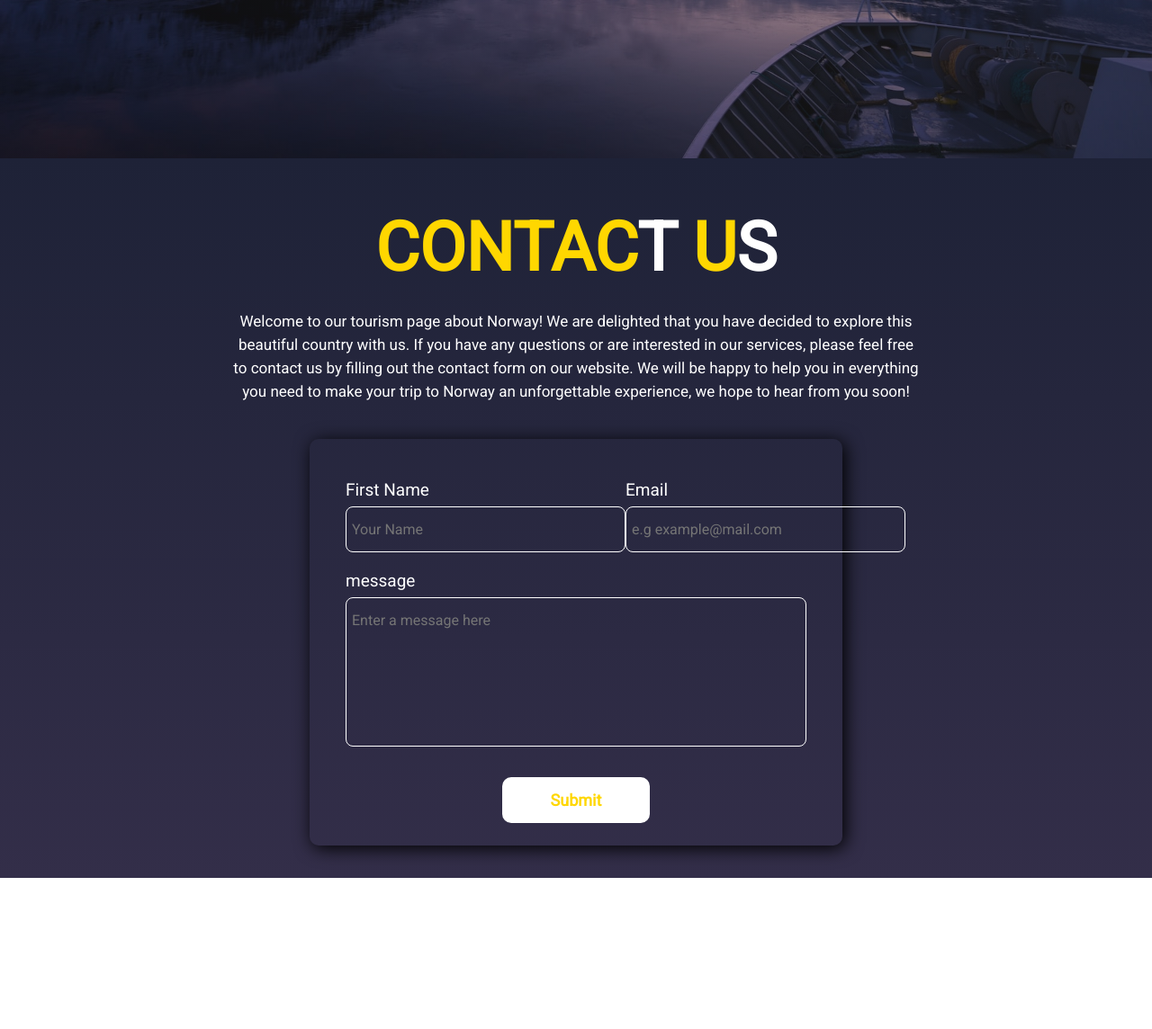
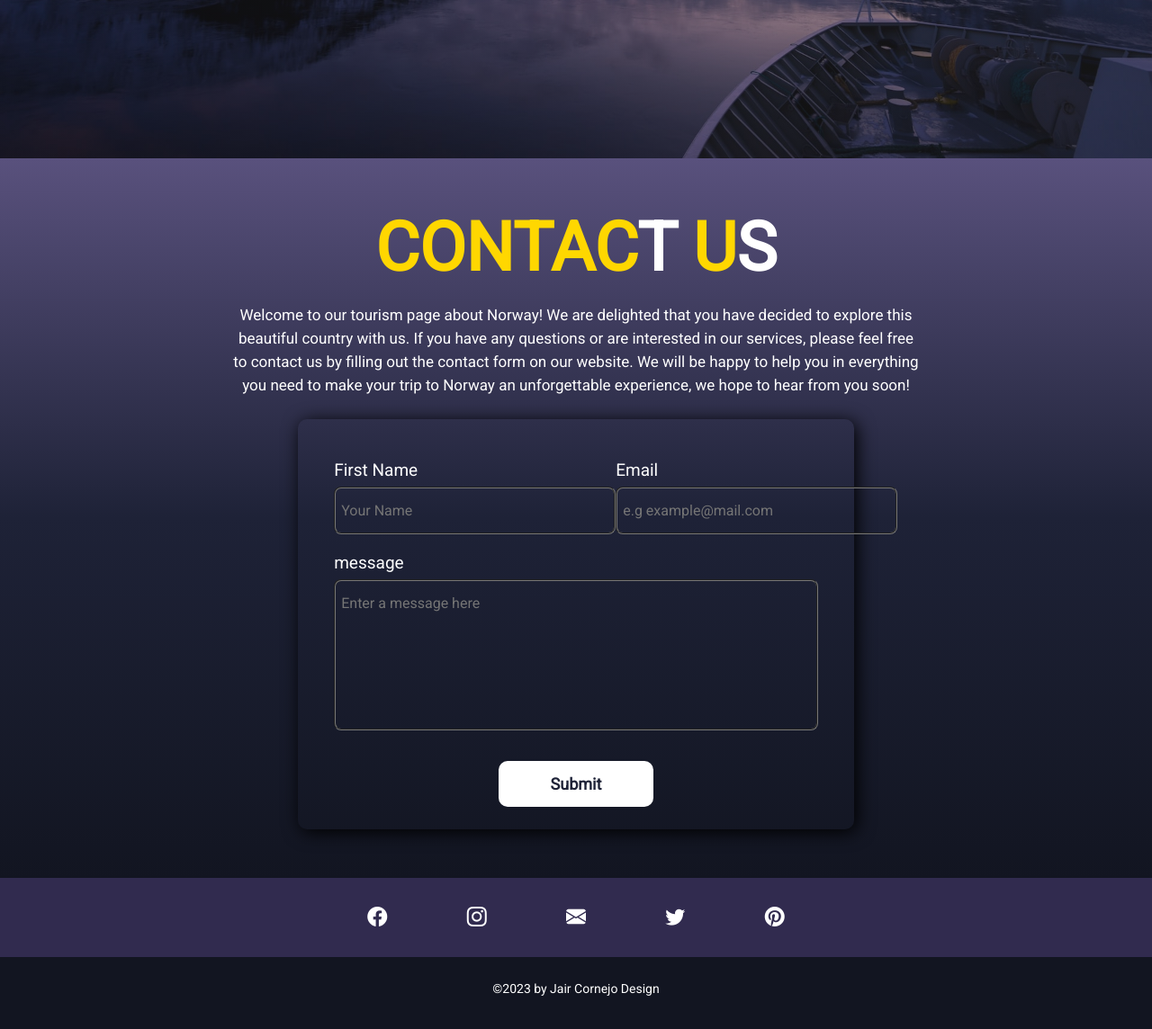
Before and after one commit to JairAle25/Landing-Page-Norway, a plain HTML site: page index.html in a window 1280 px wide. Shown: the part 3464-4608 px from the top of the page at 90% size. Before the commit the page ends 4440 px from the top, so only its background shows below. Drawn offline with nearby package versions, Linux system fonts and the light colour scheme.

Commit message:
termine el diseño de la pagina para pc

```diff
--- a/estilo.css
+++ b/estilo.css
@@ -115,7 +115,7 @@ header a:hover{
     width: 375px;
 }
 .tours{
-    background:linear-gradient(#261c18,#352722,#494267,#5a527f );
+    background:linear-gradient(#261c18,#352722,#5a527f );
     height: 255vh;
 }
 .descTour{
@@ -255,7 +255,7 @@ header a:hover{
 
 .contact{
     height: 100vh;
-    background:linear-gradient(#1e2237,#332e49);
+    background:linear-gradient(#59517d,#1e2237,#121521);
 }
 
 
@@ -271,14 +271,14 @@ header a:hover{
     font-size: 75px;
 }
 .contContact p{
-    padding-top: 25px;
+    padding-top: 18px;
     font-size: 17px;
     line-height: 26px;
-    padding-bottom: 40px;
+    padding-bottom: 25px;
 }
 
 .formulario{
-    width: 40%;
+    width: 42%;
     margin: 0 auto;
     border-radius: 10px;
     box-shadow: 3px 3px 20px rgb(0, 0, 0);
@@ -309,15 +309,15 @@ header a:hover{
 .formulario input{
     color: rgb(255, 255, 255);
     font-size: 16px;
-    background:none;
-    border:1px solid white;
+    background: none;
+    border-style: groove;
     border-radius: 8px;
 }
 
 .formulario button{
     cursor: pointer;
     background-color: white;
-    color:#FFD700;
+    color:#1e2237;
     margin: 0 auto;
     margin-top: 34px;
     width: 32%;
@@ -332,6 +332,41 @@ header a:hover{
 }
 
 .formulario button:hover{
-    background-color:#FFD700;
+    background-color:#1e2237;
     color:white;
 }
+
+.redes{
+    height: 21vh;
+    background-color: #312b4f;
+}
+.contRedes{
+    display: flex;
+    justify-content: space-evenly;
+    width: 50%;
+    margin: 0 auto;
+    align-items: center;
+    height: 11vh;
+}
+
+.contRedes i{
+    font-size: 22px;
+    padding-top: 32px;
+    color: white;
+    transition-property:color;
+    transition-duration: 0.5s;
+}
+.contRedes i:hover{
+    color: black;
+}
+.copy{
+    height: 10vh;
+    background-color: #121521;
+    display: flex;
+    justify-content: center;
+}
+
+.copy p{
+    padding-top: 27px;
+    font-size: 14px;
+}
--- a/index.html
+++ b/index.html
@@ -124,8 +124,17 @@
             </form>
         </section>
     </main>
-    <footer>
-
+    <footer class="redes">
+        <div class="contRedes">
+            <a href=""><i class="bi bi-facebook"></i></a>
+            <a href=""><i class="bi bi-instagram"></i></a>
+            <a href=""><i class="bi bi-envelope-fill"></i></a>
+            <a href=""><i class="bi bi-twitter"></i></a>
+            <a href=""><i class="bi bi-pinterest"></i></a>
+        </div>
+        <div class="copy">
+            <p>©2023 by Jair Cornejo Design</p>
+        </div>
     </footer>
 </body>
 </html>
```
